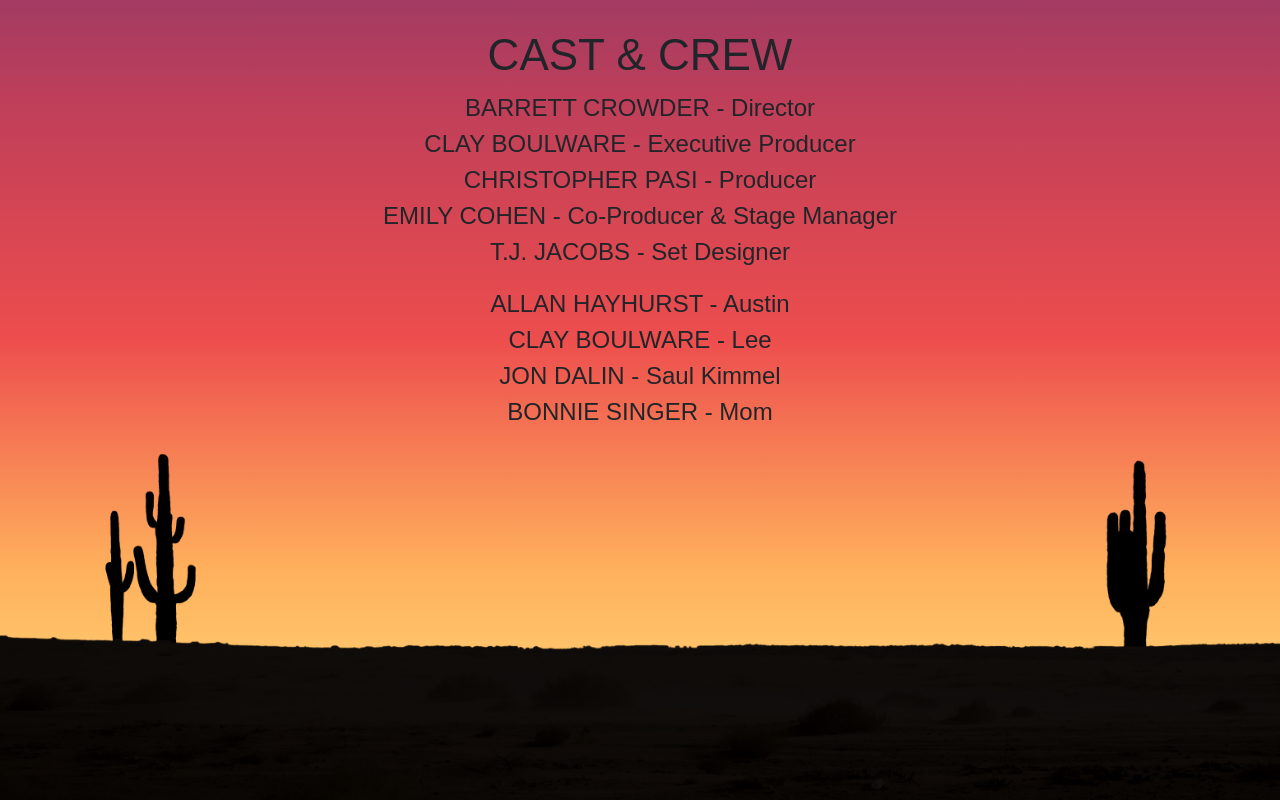
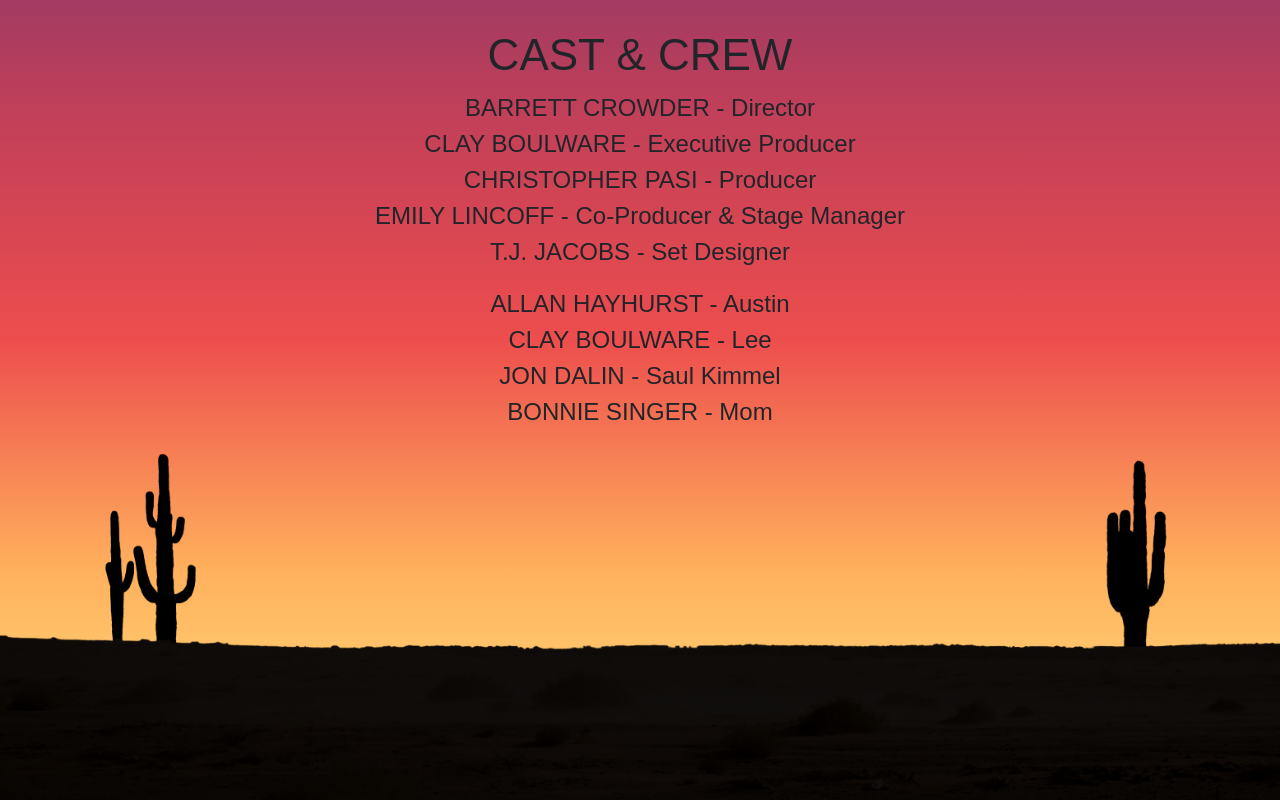
Before and after one commit to mr0088/pelican-players, a plain HTML site: page truewest.html in a window 1280 px wide. Shown: the part 1047-1847 px from the top of the page. Drawn offline with nearby package versions, Linux system fonts and the light colour scheme; a web font is replaced by a local one.

Commit message:
updated links and name

```diff
--- a/truewest.html
+++ b/truewest.html
@@ -65,7 +65,7 @@
     <li>BARRETT CROWDER - Director</li>
     <li>CLAY BOULWARE - Executive Producer</li>
     <li>CHRISTOPHER PASI - Producer</li>
-    <li>EMILY COHEN - Co-Producer & Stage Manager</li>
+    <li>EMILY LINCOFF - Co-Producer & Stage Manager</li>
     <li>T.J. JACOBS - Set Designer</li>
   </ul>
   <ul>
```
Also changed, not shown: index.html (+1 -1 lines).
